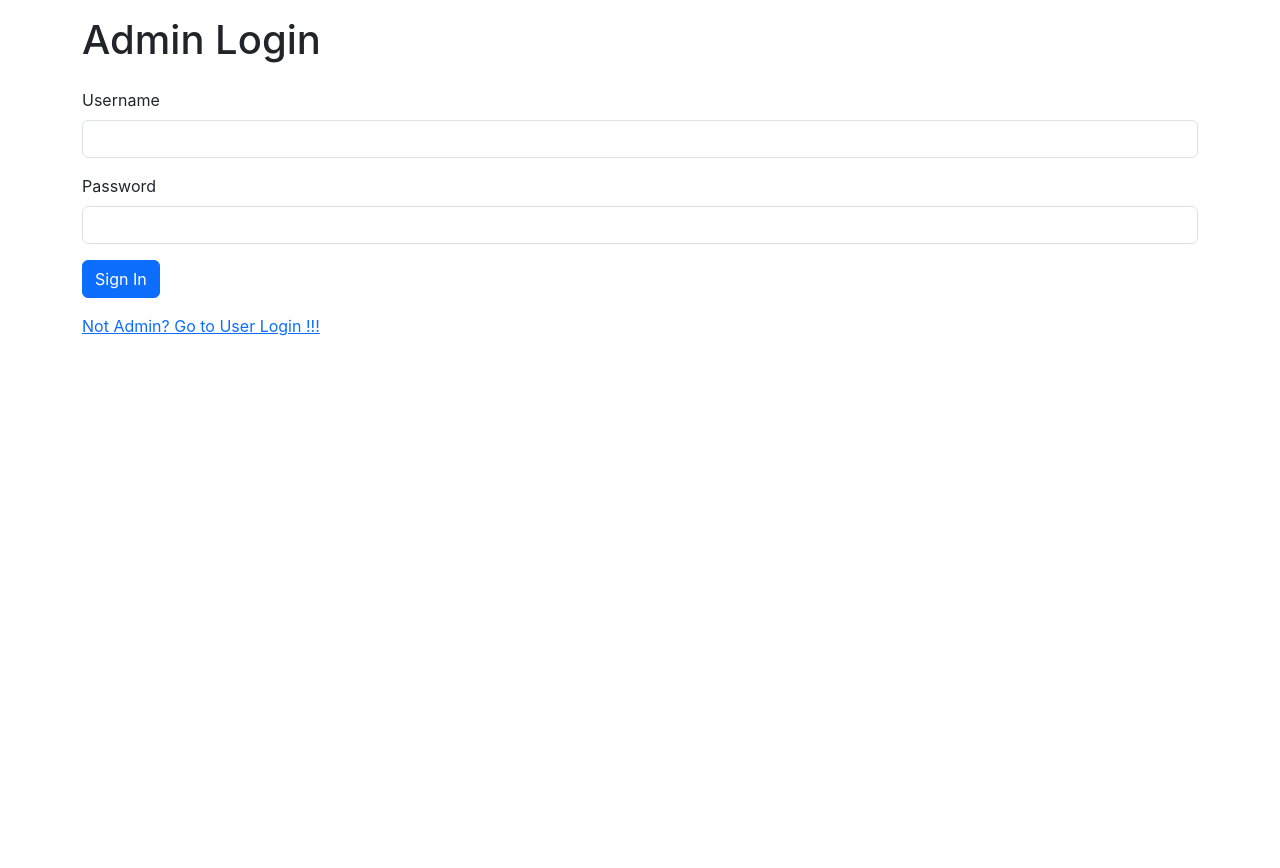
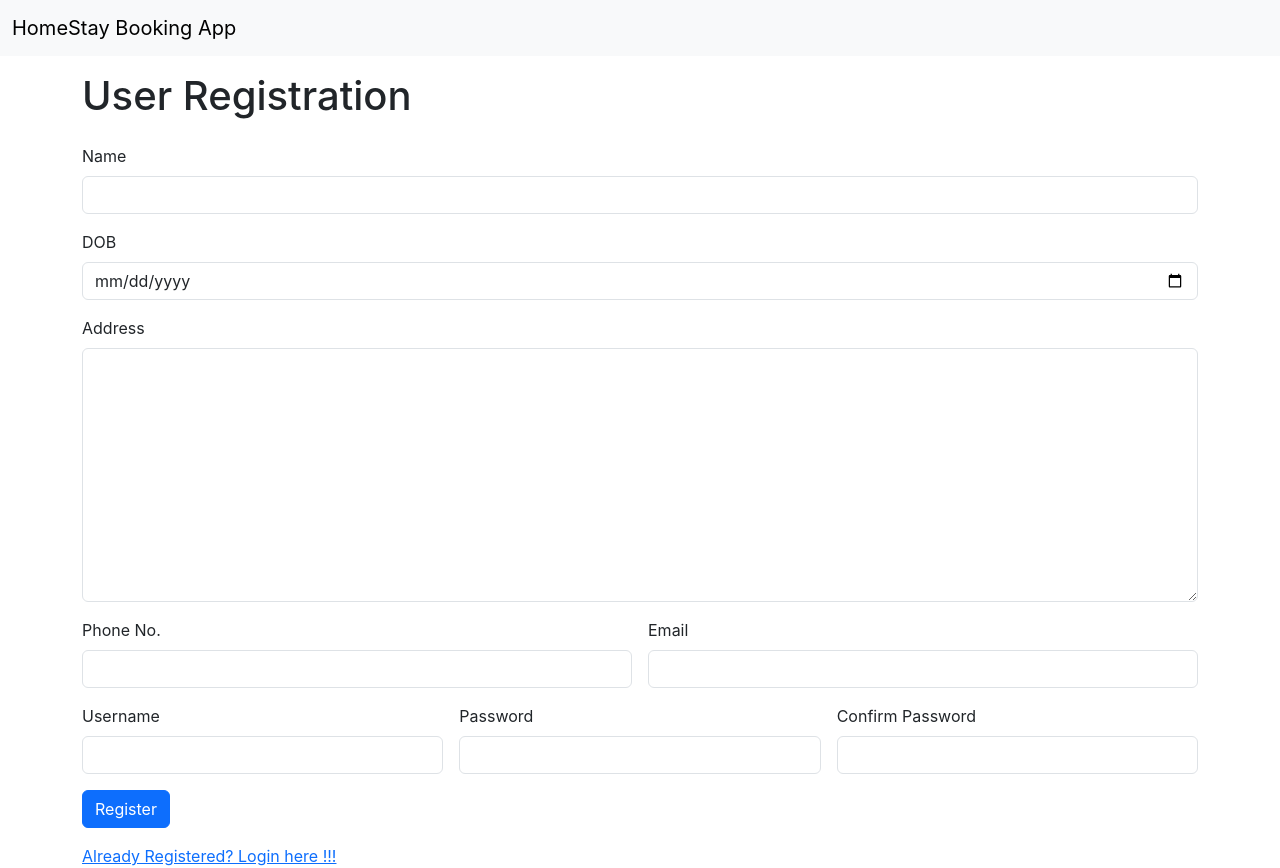
Before and after one commit to Sree1710/homestay-booking-app-frontend, a React (Create React App) app: page /usreg in a window 1280 px wide. Before the commit the page ends 800 px from the top, so only its background shows below. Built offline with nearby package versions, Linux system fonts and the light colour scheme.

Commit message:
Routing Implemented and LogRegNav component completed

```diff
--- a/package.json
+++ b/package.json
@@ -9,6 +9,7 @@
     "axios": "^1.6.2",
     "react": "^18.2.0",
     "react-dom": "^18.2.0",
+    "react-router-dom": "^6.20.0",
     "react-scripts": "5.0.1",
     "web-vitals": "^2.1.4"
   },
--- a/src/App.js
+++ b/src/App.js
@@ -1,3 +1,4 @@
+import { BrowserRouter, Route, Routes } from 'react-router-dom';
 import './App.css';
 import AdminLogin from './Components/AdminLogin';
 import UserLogin from './Components/UserLogin';
@@ -6,7 +7,13 @@ import UserReg from './Components/UserReg';
 function App() {
   return (
     <div>
-      <AdminLogin/>
+      <BrowserRouter>
+      <Routes>
+        <Route path='/' exact element={<AdminLogin/>} />
+        <Route path='/uslog' exact element={<UserLogin/>}/>
+        <Route path='/usreg' exact element={<UserReg/>} />
+      </Routes>
+      </BrowserRouter>
     </div>
   );
 }
--- a/src/Components/AdminLogin.jsx
+++ b/src/Components/AdminLogin.jsx
@@ -1,5 +1,6 @@
 import axios from 'axios'
 import React, { useState } from 'react'
+import LogRegNav from './LogRegNav'
 
 const AdminLogin = () => {
     const [inputField,setInputField]=useState(
@@ -28,6 +29,7 @@ const AdminLogin = () => {
 
   return (
     <div>
+        <LogRegNav/>
         <div className="container">
             <div className="row">
                 <div className="col col-12 col-sm-12 col-md-12 col-lg-12 col-xl-12 col-xxl-12">
@@ -51,7 +53,7 @@ const AdminLogin = () => {
                     </div>
                     <div className="row g-3">
                         <div className="col col-12 col-sm-12 col-md-12 col-lg-12 col-xl-12 col-xxl-12">
-                            <a href="">Not Admin? Go to User Login !!!</a>
+                            <a href="/uslog">Not Admin? Go to User Login !!!</a>
                         </div>
                     </div>
                 </div>
--- a/src/Components/LogRegNav.jsx
+++ b/src/Components/LogRegNav.jsx
@@ -1,9 +1,15 @@
 import React from 'react'
 
 const LogRegNav = () => {
-  return (
-    <div>LogRegNav</div>
-  )
+    return (
+        <div>
+            <nav className="navbar navbar-expand-lg bg-body-tertiary">
+                <div className="container-fluid">
+                    <a className="navbar-brand" href="#">HomeStay Booking App</a>
+                </div>
+            </nav>
+        </div>
+    )
 }
 
 export default LogRegNav
--- a/src/Components/UserLogin.jsx
+++ b/src/Components/UserLogin.jsx
@@ -1,5 +1,6 @@
 import axios from 'axios'
 import React, { useState } from 'react'
+import LogRegNav from './LogRegNav'
 
 const UserLogin = () => {
     const [inputField,setInputField]=useState(
@@ -31,6 +32,7 @@ const UserLogin = () => {
 
   return (
     <div>
+        <LogRegNav/>
         <div className="container">
             <div className="row">
                 <div className="col col-12 col-sm-12 col-md-12 col-lg-12 col-xl-12 col-xxl-12">
@@ -54,7 +56,7 @@ const UserLogin = () => {
                     </div>
                     <div className="row g-3">
                         <div className="col col-12 col-sm-12 col-md-12 col-lg-12 col-xl-12 col-xxl-12">
-                            <a href="">Not Registered User? Register here !!!</a>
+                            <a href="/usreg">Not Registered User? Register here !!!</a>
                         </div>
                     </div>
                 </div>
--- a/src/Components/UserReg.jsx
+++ b/src/Components/UserReg.jsx
@@ -1,5 +1,6 @@
 import axios from 'axios'
 import React, { useState } from 'react'
+import LogRegNav from './LogRegNav'
 
 const UserReg = () => {
     const [inputField,setInputField]=useState(
@@ -36,6 +37,7 @@ const UserReg = () => {
 
   return (
     <div>
+        <LogRegNav/>
         <div className="container">
             <div className="row">
                 <div className="col col-12 col-sm-12 col-md-12 col-lg-12 col-xl-12 col-xxl-12">
@@ -83,7 +85,7 @@ const UserReg = () => {
                     </div>
                     <div className="row g-3">
                         <div className="col col-12 col-sm-12 col-md-12 col-lg-12 col-xl-12 col-xxl-12">
-                            <a href="">Already Registered? Login here !!!</a>
+                            <a href="/uslog">Already Registered? Login here !!!</a>
                         </div>
                     </div>
                 </div>
```
Also changed, not shown: 1 other file (tests, documents, lock files or other folders).
